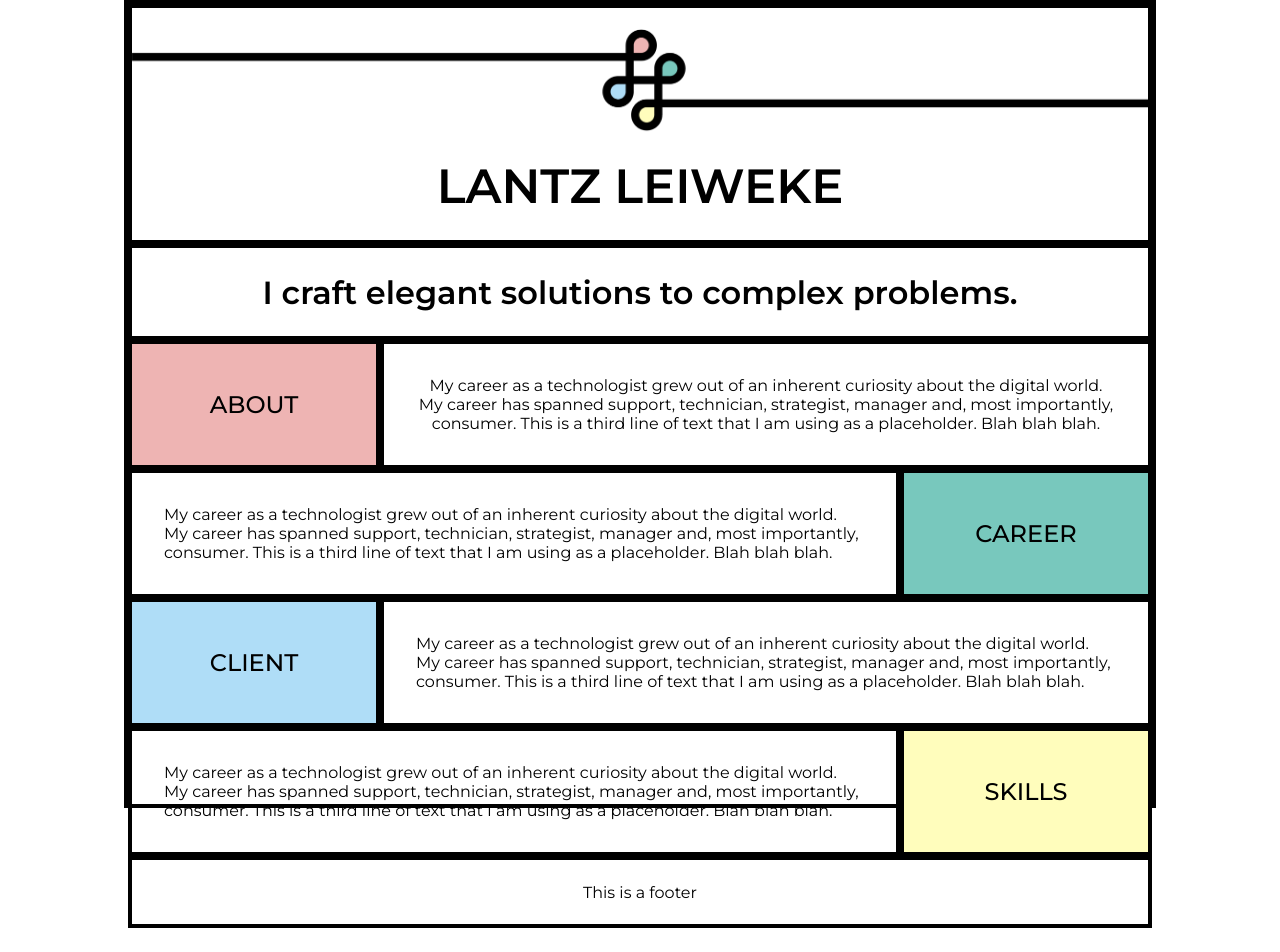
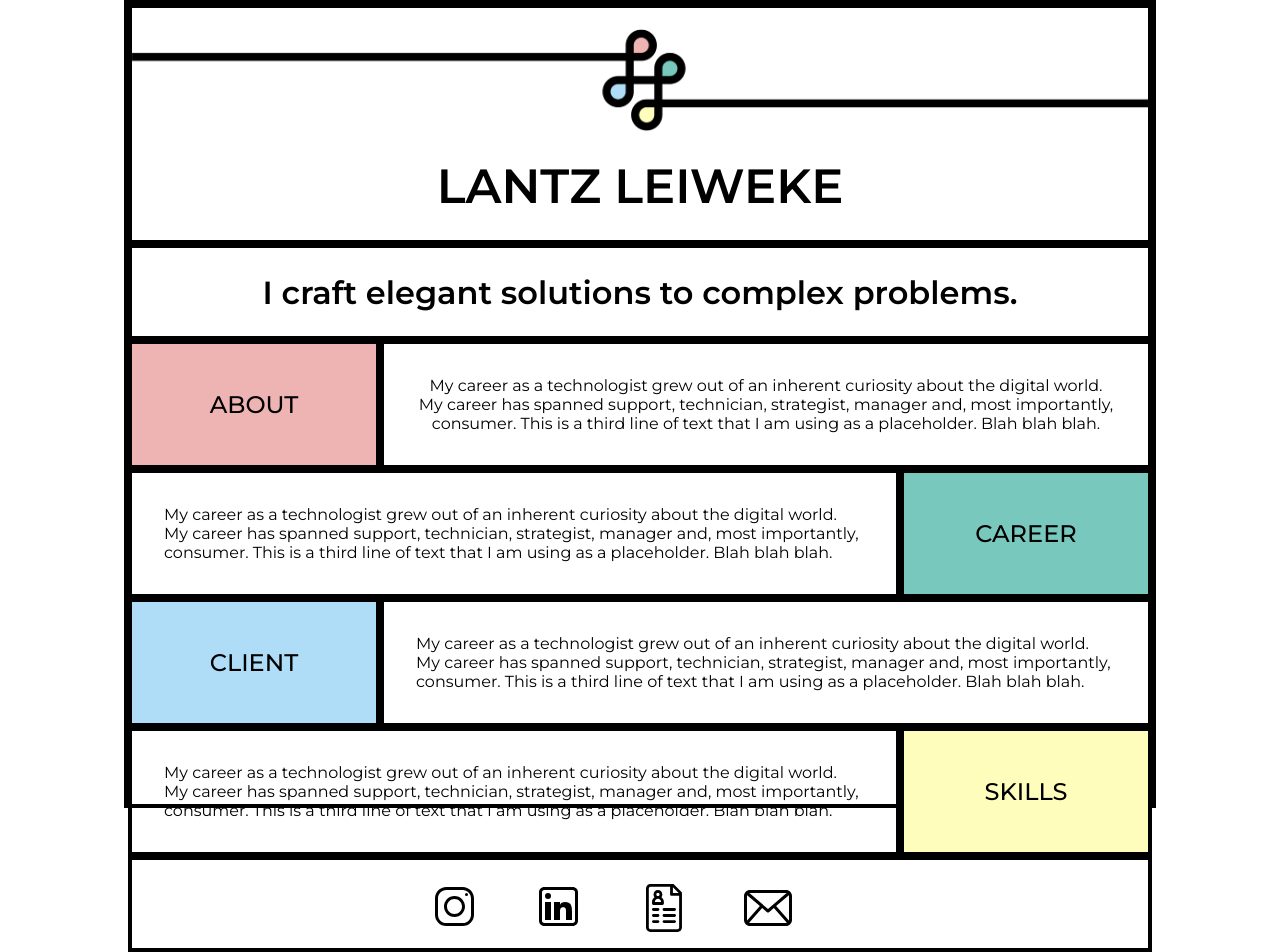
Before and after one commit to lantzleiweke/lntzlwke-v6, a plain HTML site: page index.html in a window 1280 px wide. Before the commit the page ends 928 px from the top, so only its background shows below. Drawn offline with Linux system fonts and the light colour scheme.

Commit message:
added icons
- added icons, layed out new grid in footer, need to figure out bottom border

```diff
--- a/index.html
+++ b/index.html
@@ -67,8 +67,11 @@
     </div>
 </body>
 
-<footer class="content row-border">
-  This is a footer
+<footer class="row-border">
+    <img id="instagram" src="./assets/icons/instagram.svg" />
+    <img id="linkedin" src="./assets/icons/linkedin.svg" />
+    <img id="resume" src="./assets/icons/resume.svg" />
+    <img id="email" src="./assets/icons/email.svg" />
 </footer>
 
 </html>
--- a/main.css
+++ b/main.css
@@ -4,7 +4,7 @@ body {
   margin: auto;
   display: grid;
 	grid-template-columns: repeat (8,1fr);
-	grid-template-rows: 128px 112px 96px 1fr 1fr 1fr 1fr 64px;
+	grid-template-rows: 128px 112px 96px 1fr 1fr 1fr 1fr 96px;
   border: black solid 4px;
   font-family: 'Montserrat', sans-serif;
   overflow: hidden;
@@ -135,5 +135,38 @@ header {
 }
 
 footer {
+  display: grid;
+	grid-template-columns: 300px 1fr 1fr 1fr 1fr 300px;
+  grid-template-rows: 1fr;
+  padding-top: 24px;
+  padding-bottom: 24px;
+}
 
+footer img {
+  width: 48px;
+  height: 48px;
 }
+
+#block {
+  display: inline-block;
+}
+
+#instagram {
+  grid-column: 2/3;
+  grid-row: 1;
+}
+
+#linkedin {
+  grid-column: 3/4;
+  grid-row: 1;
+}
+
+#resume {
+  grid-column: 4/5;
+  grid-row: 1;
+}
+
+#email {
+  grid-column: 5/6;
+  grid-row: 1;
+}
```
Also changed, not shown: assets/icons/email.svg (added), assets/icons/instagram.png (deleted), assets/icons/instagram.svg (added), assets/icons/instagram_black.png (deleted), assets/icons/linkedin.svg (added), assets/icons/linkedin_black.png (deleted), assets/icons/resume.svg (added), 3 other files. Lines whose indentation alone changed are shown as unchanged.
